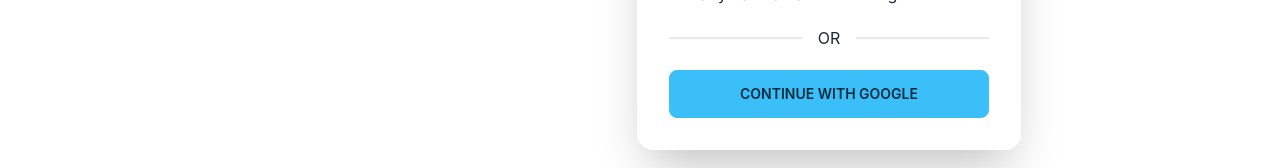
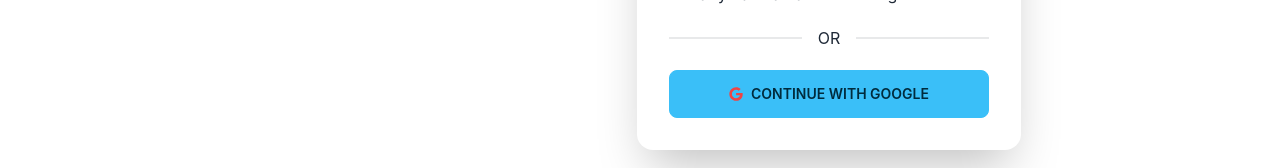
Before and after one commit to ArkoRoyBadhon/Cooking-corner-client-public, a React (Create React App) app: page /signup in a window 1280 px wide. Shown: the part 626-794 px from the top of the page. Built offline with nearby package versions, Linux system fonts and the light colour scheme; no server answers.

Commit message:
react icon added and final deploy version 2

```diff
--- a/package.json
+++ b/package.json
@@ -11,6 +11,7 @@
     "react": "^18.2.0",
     "react-dom": "^18.2.0",
     "react-hot-toast": "^2.4.0",
+    "react-icons": "^4.6.0",
     "react-photo-view": "^1.2.2",
     "react-router-dom": "^6.4.3",
     "react-scripts": "5.0.1",
--- a/src/components/Pages/Login/Login.js
+++ b/src/components/Pages/Login/Login.js
@@ -4,7 +4,8 @@
 import { AuthProvider } from '../../../Context/AuthContext';
 import useTitle from '../../Hooks/useTitle';
 import Spinner from '../../Spinner';
-import toast from 'react-hot-toast'
+import toast from 'react-hot-toast';
+import { FaGoogle } from 'react-icons/fa';
 
 const Login = () => {
     const [theError, setTheError] = useState('');
@@ -148,7 +149,7 @@
                         </form>
                         <p className="-mt-1"><small>Don't have an account? <Link className='' to='/signup'>Sign Up</Link></small></p>
                         <div className="divider">OR</div>
-                        <button onClick={handleGoogle} className="btn btn-info hover:btn-secondary">Continue With Google</button>
+                        <button onClick={handleGoogle} className="btn btn-info hover:btn-secondary"><FaGoogle className='mr-2 text-red-500' /> Continue With Google</button>
                     </div>
                 </div>
             </div>
--- a/src/components/Pages/SignUp/SignUp.js
+++ b/src/components/Pages/SignUp/SignUp.js
@@ -5,6 +5,7 @@
 import useTitle from '../../Hooks/useTitle';
 import Spinner from '../../Spinner';
 import toast from 'react-hot-toast'
+import { FaGoogle } from 'react-icons/fa';
 
 
 
@@ -18,6 +19,7 @@
     const [loader, setLoader] = useState(false);
 
     const notifySignUp = () => toast.success('User Sign Up Succcess!!')
+    const notifyError = () => toast.error('Login Failed! Please enter correct email or password');
 
     const handleSubmit = (event) => {
         event.preventDefault();
@@ -71,9 +73,27 @@
     const handleGoogle = () => {
         setErrorFound('');
         googleSignIn()
-            .then(result => {
-                const user = result.user;
-                navigate('/');
+        .then(result => {
+            const user = result.user;
+
+            const currentUser = {
+                email: user.email
+            }
+
+            fetch('https://cooking-corner-server-side.vercel.app/jwt', {
+                method: 'POST',
+                headers: {
+                    'content-type': 'application/json'
+                },
+                body: JSON.stringify(currentUser)
+            })
+                .then(res => res.json())
+                .then(data => {
+                    console.log(data);
+                    notifySignUp()
+                    localStorage.setItem('cooking-token', data.token);
+                    navigate('/')
+                })
             })
             .catch(error => {
                 setErrorFound(error.message);
@@ -131,7 +151,6 @@
                                     <span className="label-text">Password</span>
                                 </label>
                                 <input type="password" name='password' placeholder="Password" className="input input-bordered" />
-
                             </div>
                             <div className="form-control mt-6">
                                 <input type="submit" value="signup" className='btn btn-primary' />
@@ -139,7 +158,7 @@
                         </form>
                         <p>Already have an account? <Link to='/login'>Login</Link></p>
                         <div className="divider">OR</div>
-                        <button onClick={handleGoogle} className="btn btn-info hover:btn-secondary">Continue With Google</button>
+                        <button onClick={handleGoogle} className="btn btn-info hover:btn-secondary"><FaGoogle className='mr-2 text-red-500' />Continue With Google</button>
                     </div>
                 </div>
             </div>
```
Also changed, not shown: 1 other file (tests, documents, lock files or other folders).
